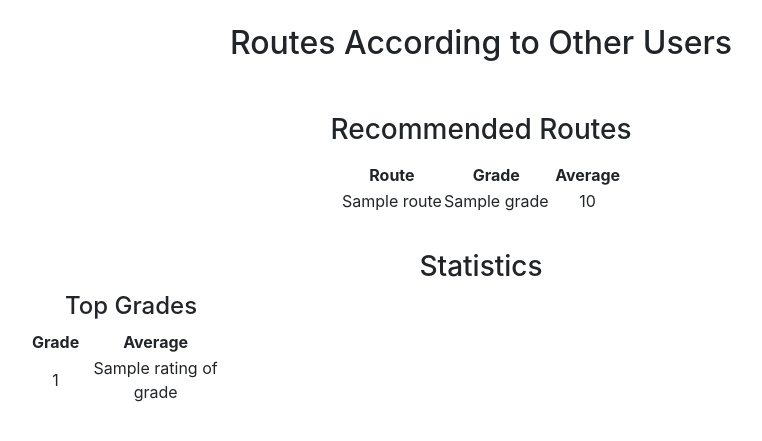
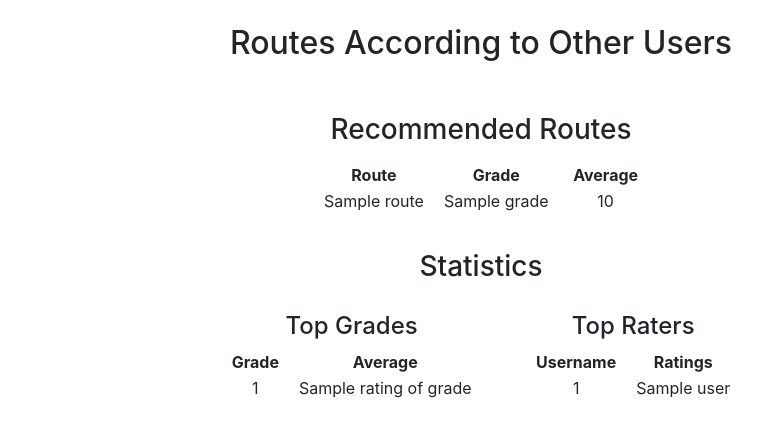
Before and after one commit to sainikumara/morpho, a Flask app: template application/templates/index.html in a window 1280 px wide. Shown: the part 63-504 px from the top of the page, without its empty margins (159-921 px from the left). Run offline with Flask 2, Linux system fonts and the light colour scheme; the template is opened without the code that fills it: most values are stand-ins (such as "Sample title", 1, 10 or a date in 2020); some libraries are stand-ins or nearby versions.

Commit message:
lisää tilasto eniten arvostelleista käyttäjistä

```diff
--- a/application/static/css/main.css
+++ b/application/static/css/main.css
@@ -33,6 +33,7 @@ h3 {
   text-align: center;
   display: flex;
   flex-direction: column;
+  max-width: 100vw;
 }
 .centered-content {
   width: 900px;
@@ -50,7 +51,9 @@ h3 {
   flex-direction: row;
 }
 .row-item {
-  width: 200px;
+  width: auto;
+  display: inline-block;
+  padding: 20px;
 }
 .container button {
   height: 30px;
@@ -106,13 +109,14 @@ input[type="radio"] {
 #table-width-p {
   max-width: 100vw;
 }
-.table th {
+th {
   max-width: 150px !important;
 }
-.table td,
-.table th {
+td, th {
   border-top: none;
   text-align: center;
+  padding-left: 10px;
+  padding-right: 10px;
 }
 .table tr.xs td {
   padding-top: 0;
--- a/application/templates/index.html
+++ b/application/templates/index.html
@@ -34,11 +34,11 @@
       </tr>
       {% endfor %}
     </table>
-  </div>
-  <div class="centered-content">
+
     <h3>Statistics</h3>
 
     <div class="row"></div>
+
       <div class="row-item">
         <h4>Top Grades</h4>
         <table>
@@ -58,6 +58,26 @@
           {% endfor %}
         </table>
       </div>
+
+      <div class="row-item">
+          <h4>Top Raters</h4>
+          <table>
+            <tr>
+              <th>
+                Username
+              </th>
+              <th>
+                Ratings
+              </th>
+            </tr>
+            {% for user in top_raters %}
+            <tr>
+              <td>{{ user[0] }}</td>
+              <td>{{ user[1] }}</td>
+            </tr>
+            {% endfor %}
+          </table>
+        </div>
     </div>
   </div>
 </div>
--- a/application/views.py
+++ b/application/views.py
@@ -15,6 +15,8 @@ def index():
         message = recommendation[2]
 
     top_grades = Route.grades_with_best_ratings()
+    top_raters = User.top_raters()
 
     return render_template("index.html", message = message,
-        routes = recommendation[0], averages = recommendation[1], top_grades = top_grades)
+        routes = recommendation[0], averages = recommendation[1],
+        top_grades = top_grades, top_raters = top_raters)
```
Also changed, not shown: application/auth/models.py (+20 -0 lines).
